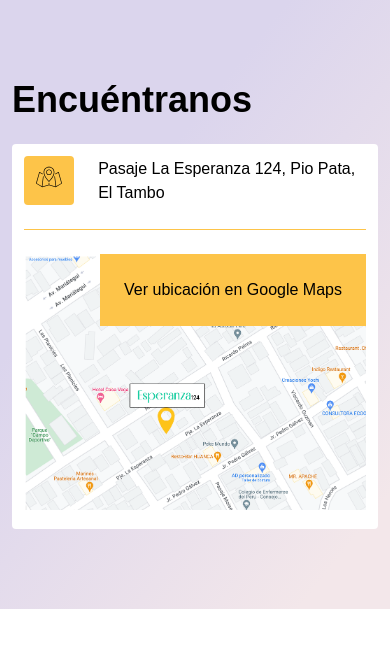
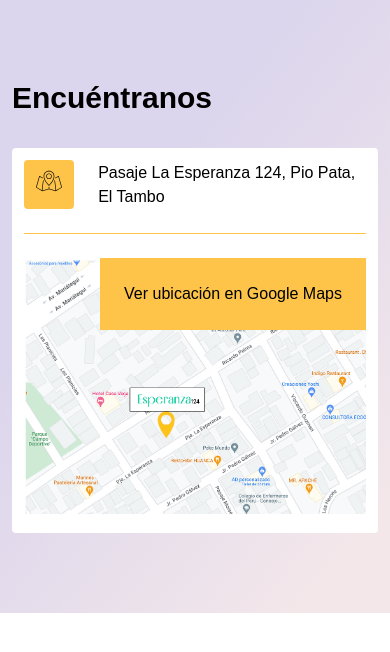
Before and after one commit to raffo1234/esperanza124, a Next.js app: page /sections/Address in a window 390 px wide. Shown: the top 652 px of the page. Built offline with nearby package versions, Linux system fonts and the light colour scheme.

Commit message:
Update titles

```diff
--- a/components/Subtitle.js
+++ b/components/Subtitle.js
@@ -1,5 +1,9 @@
 import React from "react";
 
 export default function Subtitle({ children }) {
-  return <h2 className="mb-8 font-serif text-4xl font-bold">{children}</h2>;
+  return (
+    <h2 className="mb-8 font-serif text-3xl font-bold lg:text-4xl">
+      {children}
+    </h2>
+  );
 }
--- a/pages/sections/Address.js
+++ b/pages/sections/Address.js
@@ -3,19 +3,19 @@ import Image from "next/image";
 import mapIcon from "public/icons/map.svg";
 import mapImage from "public/images/map.png";
 import Container from "components/Container";
+import Subtitle from "components/Subtitle";
 
 export default function Address() {
   return (
     <section
       id="ubicacion"
-      className="py-16"
+      className="py-20"
       style={{
         background: "linear-gradient(128.51deg, #dbd5ed 32.94%, #f3e7ea 89.6%)",
       }}
     >
       <Container>
-        <div className="py-4">
-          <h1 className="mb-6 font-serif text-4xl font-bold">Encuéntranos</h1>
+        <Subtitle>Encuéntranos</Subtitle>
         <div className="p-3 bg-white rounded lg:p-6">
           <h3 className="flex items-center space-x-6">
             <div className="px-3 py-2 rounded bg-warning">
@@ -36,7 +36,6 @@ export default function Address() {
             </a>
           </div>
         </div>
-        </div>
       </Container>
     </section>
   );
--- a/pages/sections/Features.js
+++ b/pages/sections/Features.js
@@ -10,7 +10,7 @@ import map from "public/icons/map.svg";
 
 export default function Features() {
   return (
-    <div id="tipologia" className="py-16 bg-beige">
+    <div id="tipologia" className="py-20 bg-beige">
       <Container>
         <Subtitle>Tipología</Subtitle>
         <div className="items-center space-y-16 lg:space-y-0 lg:space-x-16 lg:flex">
--- a/pages/sections/First.js
+++ b/pages/sections/First.js
@@ -22,7 +22,7 @@ export default function First() {
         objectPosition="center"
         quality={100}
       />
-      <div className="absolute bottom-0 left-0 right-0 z-20 flex flex-wrap items-center justify-center mx-auto">
+      <div className="absolute bottom-0 left-0 right-0 z-20 flex-wrap items-center justify-center mx-auto sm:flex">
         <div className="flex items-center p-3 space-x-4 lg:p-6 bg-warning text-blue-dark">
           <Image alt="" width="48" height="48" src={bed} />
           <div>
--- a/pages/sections/Gallery.js
+++ b/pages/sections/Gallery.js
@@ -12,7 +12,8 @@ export default function Gallery() {
       style={{
         background: "linear-gradient(128.51deg, #FFFFFF 32.94%, #EBF4FD 89.6%)",
       }}
-      className="py-16"
+      id="galeria"
+      className="py-20"
     >
       <Container>
         <Subtitle>Galeria</Subtitle>
```
Lines whose indentation alone changed are shown as unchanged.
